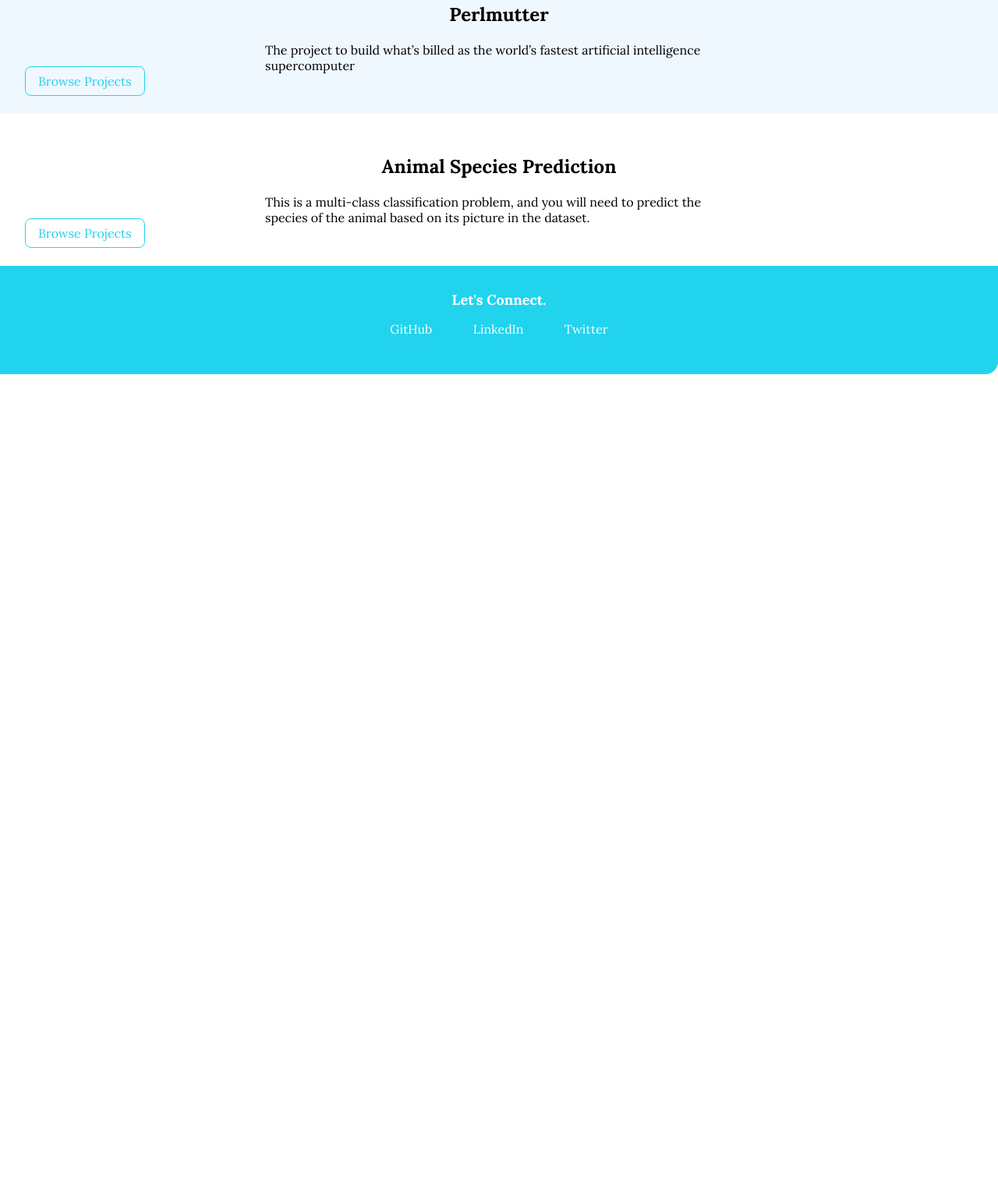
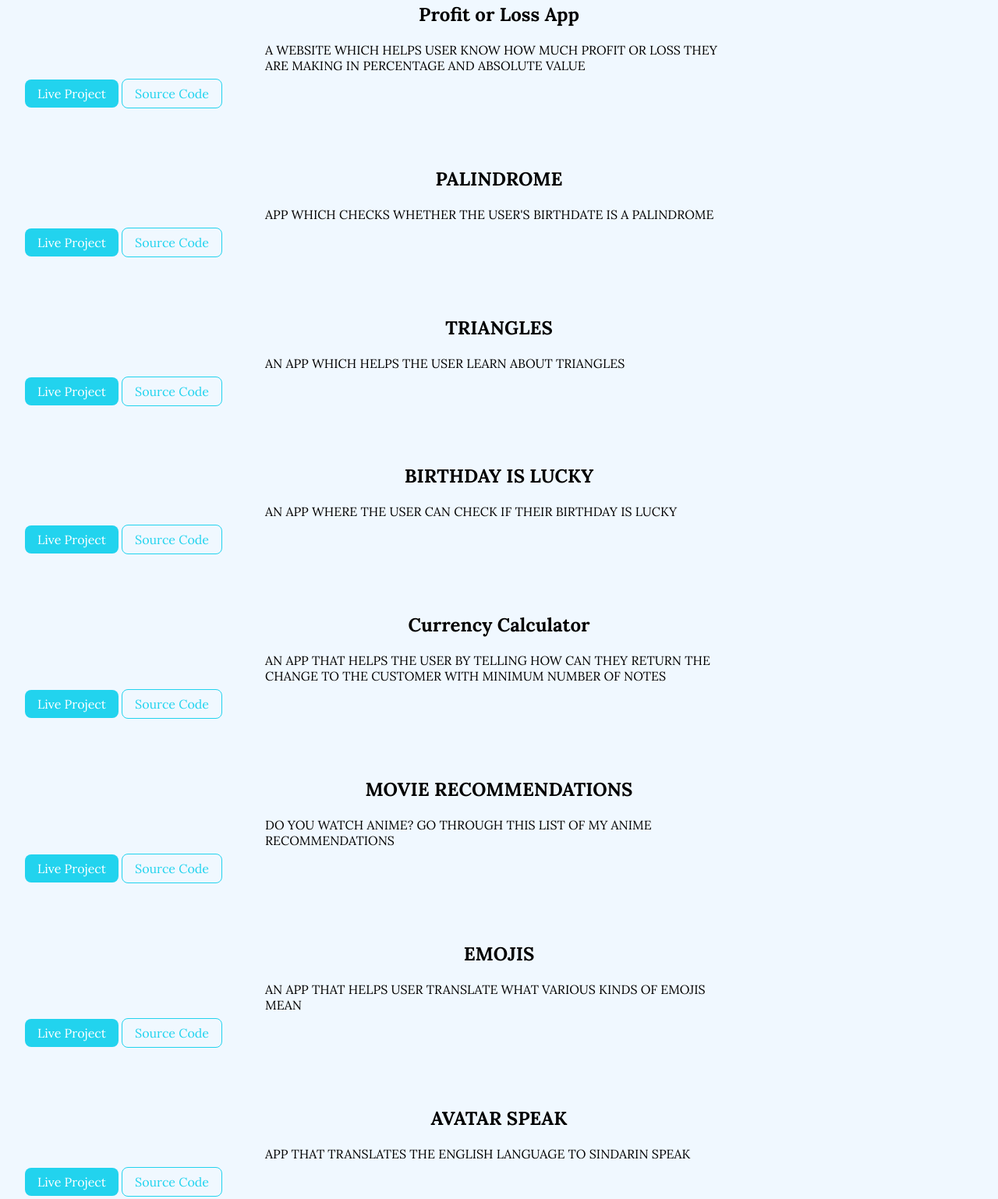
Before and after one commit to insayed/Sayed-Junaid-Portfolio, a plain HTML site: page projects.html in a window 1280 px wide. Shown: the part 624-2162 px from the top of the page at 78% size. Before the commit the page ends 1104 px from the top, so only its background shows below. Drawn offline with Linux system fonts and the light colour scheme.

Commit message:
Major Changes

```diff
--- a/projects.html
+++ b/projects.html
@@ -5,7 +5,7 @@
     <meta http-equiv="X-UA-Compatible" content="IE=edge">
     <meta name="viewport" content="width=device-width, initial-scale=1.0">
     <link rel="stylesheet" href="styles.css">
-    <title>Projects | Sayed Juanid</title>
+    <title>Sayed Junaid | Projects</title>
 </head>
 <body>
     <nav class="navigation">
@@ -31,19 +31,123 @@
     <section class="section ow">
 
         <div class="container-center">
-            <h1>Perlmutter</h1>
-            <div>The project to build what’s billed as the world’s fastest artificial intelligence supercomputer</div>
+            <h1>Profit or Loss App</h1>
+           <p>A WEBSITE WHICH HELPS USER KNOW HOW MUCH PROFIT OR LOSS THEY ARE MAKING IN PERCENTAGE AND ABSOLUTE VALUE</p>
         </div>
-        <a class="link link-secondary" href="/">Browse Projects</a>
+        <a class="link link-primary" href="/"> Live Project</a>
+        <a class="link link-secondary" href="/">Source Code</a>
+
     </section>
 
+    <section class="section ow">
+
+        <div class="container-center">
+            <h1>PALINDROME</h1>
+           <p>APP WHICH CHECKS WHETHER THE USER'S BIRTHDATE IS A PALINDROME</p>
+        </div>
+        <a class="link link-primary" href="/"> Live Project</a>
+        <a class="link link-secondary" href="/">Source Code</a>
+
+    </section>
+
+    <section class="section ow">
+
+        <div class="container-center">
+            <h1>TRIANGLES</h1>
+           <p>AN APP WHICH HELPS THE USER LEARN ABOUT TRIANGLES</p>
+        </div>
+        <a class="link link-primary" href="/"> Live Project</a>
+        <a class="link link-secondary" href="/">Source Code</a>
+
+    </section>
+
+    <section class="section ow">
+
+        <div class="container-center">
+            <h1>BIRTHDAY IS LUCKY</h1>
+           <p>AN APP WHERE THE USER CAN CHECK IF THEIR BIRTHDAY IS LUCKY</p>
+        </div>
+        <a class="link link-primary" href="/"> Live Project</a>
+        <a class="link link-secondary" href="/">Source Code</a>
+
+    </section>
+
+    <section class="section ow">
+
+        <div class="container-center">
+            <h1>Currency Calculator</h1>
+           <p>AN APP THAT HELPS THE USER BY TELLING HOW CAN THEY RETURN THE CHANGE TO THE CUSTOMER WITH MINIMUM NUMBER OF NOTES</p>
+        </div>
+        <a class="link link-primary" href="/"> Live Project</a>
+        <a class="link link-secondary" href="/">Source Code</a>
+
+    </section>
+
+    <section class="section ow">
+
+        <div class="container-center">
+            <h1>MOVIE RECOMMENDATIONS</h1>
+           <p>DO YOU WATCH ANIME? GO THROUGH THIS LIST OF MY ANIME RECOMMENDATIONS</p>
+        </div>
+        <a class="link link-primary" href="/"> Live Project</a>
+        <a class="link link-secondary" href="/">Source Code</a>
+
+    </section>
+
+    <section class="section ow">
+
+        <div class="container-center">
+            <h1>EMOJIS</h1>
+           <p>AN APP THAT HELPS USER TRANSLATE WHAT VARIOUS KINDS OF EMOJIS MEAN</p>
+        </div>
+        <a class="link link-primary" href="https://nhzsu1.csb.app/"> Live Project</a>
+        <a class="link link-secondary" href="https://codesandbox.io/s/admiring-paper-nhzsu1?file=/src/App.js">Source Code</a>
+
+    </section>
+
+    <section class="section ow">
+
+        <div class="container-center">
+            <h1>AVATAR SPEAK</h1>
+           <p>APP THAT TRANSLATES THE ENGLISH LANGUAGE TO SINDARIN SPEAK</p>
+        </div>
+        <a class="link link-primary" href="/"> Live Project</a>
+        <a class="link link-secondary" href="/">Source Code</a>
+
+    </section>
+
+    <section class="section ow">
+
+        <div class="container-center">
+            <h1>BANANAAAAA!!</h1>
+           <p>AN APP THAT TRANSLATES THE ENGLISH LANGUAGE TO A LANGUAGE UNDERSTANDABLE BY MINIONS</p>
+        </div>
+        <a class="link link-primary" href="/"> Live Project</a>
+        <a class="link link-secondary" href="/">Source Code</a>
+
+    </section>
+
+
+
     <section class="section">
+
         <div class="container-center">
-            <h1>Animal Species Prediction</h1>
-            <div>This is a multi-class classification problem, and you will need to predict the species of the animal based on its picture in the dataset.</div>
+            <h1>How well do you know Universe ?</h1>
+           <p>A CLI QUIZ BUILT USING NODEJS WHICH TESTS THE USER HOW MUCH THEY KNOW ABOUT EARTH</p>
+        </div>
+        <a class="link link-primary" href="/"> Live Project</a>
+        <a class="link link-secondary" href="https://replit.com/@SayedInamdar/Mark-Two#index.js">Source Code</a>
+
+    </section>
+
+    <section class="section ow">
+        <div class="container-center">
+            <h1>Do You Know Me?</h1>
+            <p>A CLI APP BUILT USING NODEJS WHICH TESTS THE USER HOW MUCH THEY KNOW ABOUT JUNAID</p>
 
         </div>
-        <a class="link link-secondary" href="/">Browse Projects</a>
+        <a class="link link-primary" href="https://replit.com/@Sayed-JunaidJun/mark-one-prototype-1?embed=1&output=1"> Live Project</a>
+        <a class="link link-secondary" href="https://replit.com/@SayedInamdar/Mark-One#index.js">Source Code</a>
     </section>
 
 
--- a/styles.css
+++ b/styles.css
@@ -27,6 +27,7 @@ hr {
     padding: 0.5rem 1rem;
     margin-top:  2rem;
     margin-bottom: 2rem;
+    align-self: auto;
 
 }
 
@@ -97,6 +98,9 @@ border: solid 1px #22d3ee;
 .ow {
     background-color: aliceblue;
 }
+.paragraph {
+    align-self: auto;
+}
 
 .footer {
     background-color: #22d3ee;
```
Also changed, not shown: blogs.html (+1 -1 lines), index.html (+2 -2 lines).
